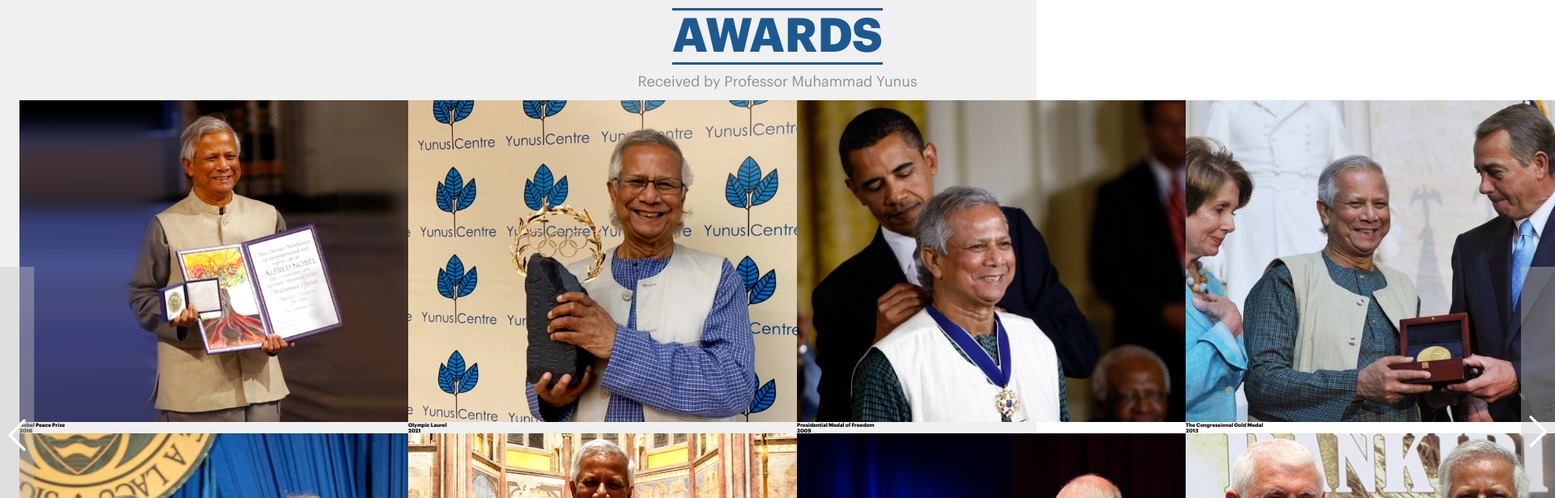
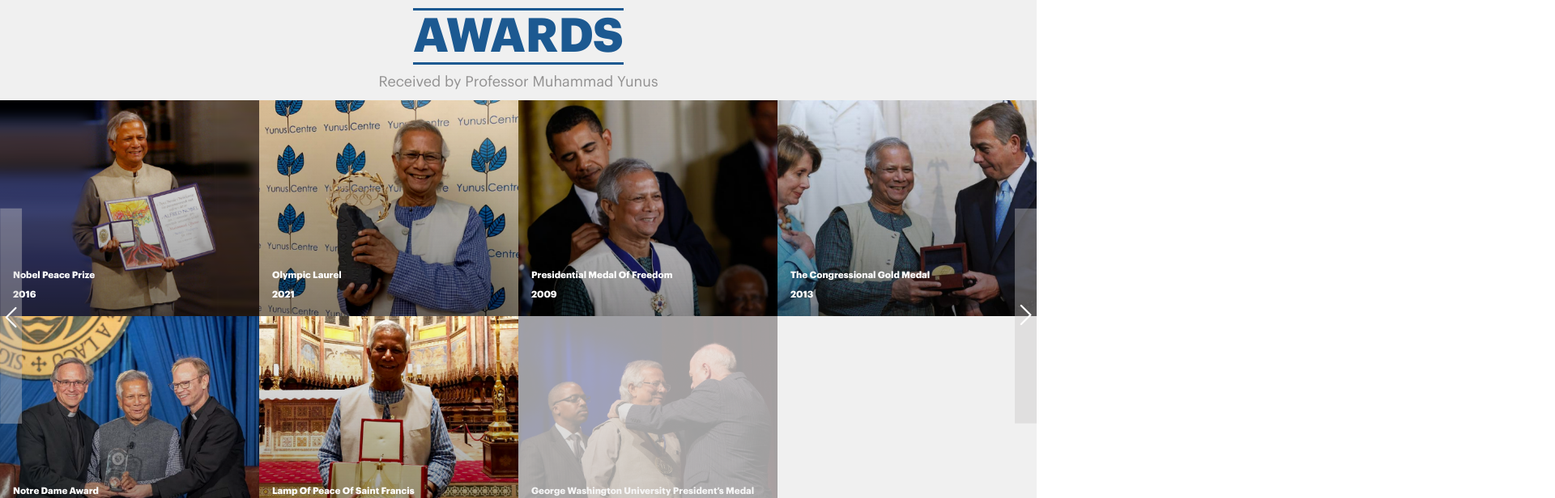
Before and after one commit to raihan-bin-islam/yc-frontend, a Next.js app: page /professor-yunus in a window 1280 px wide. Shown: the part 1340-1956 px from the top of the page at 81% size, 1920 px wide, since content can reach past the window. Built offline with nearby package versions, Linux system fonts and the light colour scheme; no server answers.

Commit message:
home articles section api integrated

```diff
--- a/Components/ProfYunus/Awards/Awards.js
+++ b/Components/ProfYunus/Awards/Awards.js
@@ -7,10 +7,29 @@ import styles from "./awards.module.scss";
 import NextButton from "./NextButton/NextButton";
 
 const Awards = () => {
-  const { awardsContainer, grid, title, subtitle, nextButton, prevButton, awardAnimation } = styles;
+  const { awardsContainer, grid, title, subtitle, nextButton, prevButton } = styles;
   const [animateAwards, setAnimateAwards] = useState("");
   const [startIndex, setStartIndex] = useState(0);
   const [endIndex, setEndIndex] = useState(8);
+
+  const next = () => {
+    if (endIndex < awardsData.length) {
+      setStartIndex(endIndex);
+      setEndIndex((prev) => prev + 8);
+      return;
+    }
+    setStartIndex(0);
+    setEndIndex(8);
+  };
+  const prev = () => {
+    if (startIndex === 0) {
+      setStartIndex(endIndex);
+      setEndIndex((prev) => prev + 8);
+      return;
+    }
+    setStartIndex(0);
+    setEndIndex(8);
+  };
 
   return (
     <div className={awardsContainer}>
@@ -28,21 +47,9 @@ const Awards = () => {
             return index >= startIndex && index < endIndex;
           })
           .map(({ image, title, year }, index) => {
-            return <AwardsCard className={animateAwards} image={image} title={title} year={year} key={index} />;
+            return <AwardsCard image={image} title={title} year={year} key={index} i={index} />;
           })}
-        <NextButton
-          onClick={() => {
-            setAnimateAwards(awardAnimation);
-            if (endIndex < awardsData.length) {
-              setStartIndex(endIndex);
-              setEndIndex((prev) => prev + 8);
-            } else {
-              setStartIndex(0);
-              setEndIndex(8);
-            }
-          }}
-          className={nextButton}
-        />
+        <NextButton onClick={next} className={nextButton} />
       </div>
     </div>
   );
--- a/Components/Shared/AwardsCard/AwardsCard.js
+++ b/Components/Shared/AwardsCard/AwardsCard.js
@@ -1,31 +1,28 @@
 /* eslint-disable @next/next/no-img-element */
 import React from "react";
-// import styles from "./award_card.module.scss";
+import styles from "./award_card.module.scss";
 import { animated, useSpring } from "@react-spring/web";
 
-const AwardsCard = ({ className, image, title, year, motion }) => {
-  // const { awardCardContainer, titleContainer, cardTitle, cardImg, yearStyles } = styles;
+const AwardsCard = ({ className, image, title, year, i }) => {
+  const { awardCardContainer, titleContainer, cardTitle, cardImg, yearStyles } = styles;
   const baseImagePath = "assets/images/prof_yunus/awards/";
 
-  const animationStyle = useSpring({ reset: true, from: { x: 0 }, to: { x: 24 }, delay: 100 });
-  console.log(animationStyle);
-
+  const animationStyle = useSpring({
+    from: { opacity: 0 },
+    to: { opacity: 1 },
+    delay: i * 1000,
+    config: { duration: 1000 },
+  });
+  console.log(i);
   return (
     <>
-      <animated.div style={animationStyle}>
-        <img src={baseImagePath + image} alt="" />
-        <div>
-          <h4>{title}</h4>
-          <h4>{year}</h4>
-        </div>
-      </animated.div>
-      {/* <animated.div style={animationStyle} className={`${awardCardContainer} ${className}`}>
+      <animated.div style={animationStyle} className={`${awardCardContainer} ${className}`}>
         <img className={cardImg} src={baseImagePath + image} alt="" />
         <div className={titleContainer}>
           <h4 className={cardTitle}>{title}</h4>
           <h4 className={yearStyles}>{year}</h4>
         </div>
-      </animated.div> */}
+      </animated.div>
     </>
   );
 };
```
Also changed, not shown: Components/Home/HomeArticles/HomeArticles.js (+17 -12 lines).
